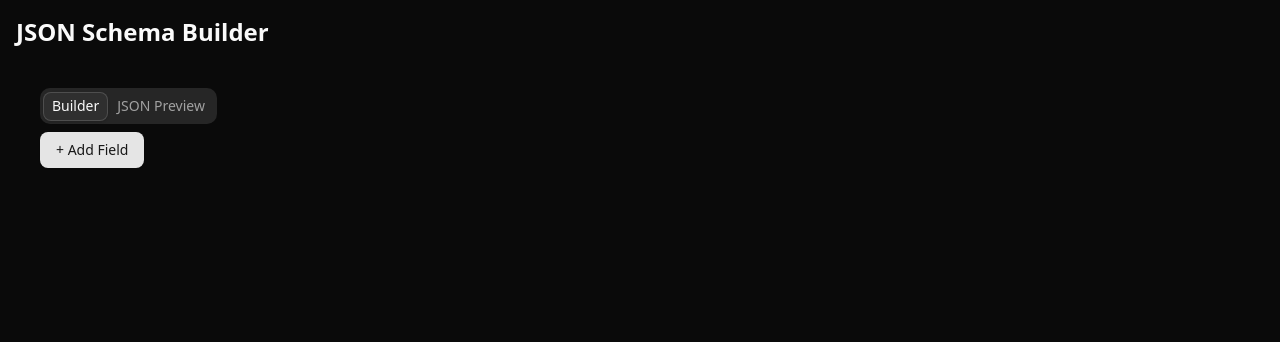
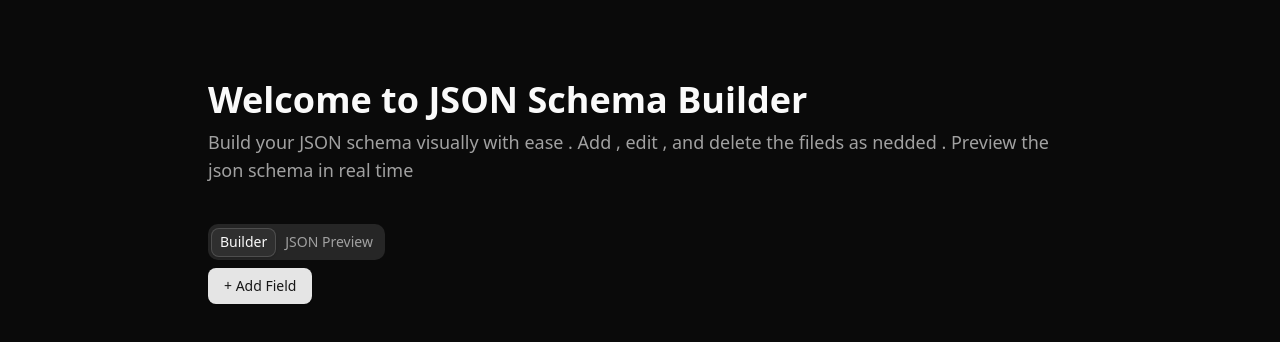
Before and after one commit to AdityaSrivastava185/json-builder-frontend, a Next.js app: page / in a window 1280 px wide. Shown: the top 342 px of the page. Built offline with nearby package versions, Linux system fonts and the light colour scheme.

Commit message:
readme file added and some basic nextjs configuration added

```diff
--- a/next.config.ts
+++ b/next.config.ts
@@ -2,10 +2,10 @@ import type { NextConfig } from "next";
 
 const nextConfig: NextConfig = {
   typescript: {
-    ignoreBuildErrors: false,
+    ignoreBuildErrors: true,
   },
   eslint: {
-    ignoreDuringBuilds: false,
+    ignoreDuringBuilds: true,
   },
 };
 
--- a/src/app/page.tsx
+++ b/src/app/page.tsx
@@ -2,8 +2,7 @@ import JsonSchemaBuilder from "@/components/FileBuilder";
 
 export default function HomePage() {
   return (
-    <main className="min-h-screen p-4">
-      <h1 className="text-2xl font-bold mb-4">JSON Schema Builder</h1>
+    <main className="min-h-screen p-4 max-w-4xl mx-auto">
       <JsonSchemaBuilder />
     </main>
   );
--- a/src/components/FileBuilder.tsx
+++ b/src/components/FileBuilder.tsx
@@ -12,6 +12,7 @@ import {
   updateNestedField
 } from "@/lib/builder-utility";
 import { FieldRenderer } from "@/components/JsonPreview"
+import HeroTitle from "./HeroTitle";
 
 export default function JsonSchemaBuilder() {
   const [fields, setFields] = useState<Field[]>([]);
@@ -39,7 +40,11 @@ export default function JsonSchemaBuilder() {
   };
 
   return (
-    <div className="p-6">
+    <div className="py-6">
+      <HeroTitle
+      title="Welcome to JSON Schema Builder"
+      description="Build your JSON schema visually with ease . Add , edit , and delete the fileds as nedded . Preview the json schema in real time "
+      />
       <Tabs defaultValue="builder">
         <TabsList>
           <TabsTrigger value="builder">Builder</TabsTrigger>
--- /dev/null
+++ b/src/components/HeroTitle.tsx
@@ -0,0 +1,16 @@
+import React from 'react'
+import { heroTitleProps } from '@/types/schema';
+
+const HeroTitle:React.FC<heroTitleProps> = ({
+    title ,
+    description,
+}) => {
+  return (
+    <div className='py-10'>
+        <h1 className="text-4xl font-bold mb-2 ">{title}</h1>
+        <p className="text-lg text-muted-foreground">{description}</p>
+    </div>
+  )
+}
+
+export default HeroTitle
--- a/src/types/schema.ts
+++ b/src/types/schema.ts
@@ -1,7 +1,12 @@
-// app/components/schema-builder/types.ts
+
 export interface Field {
   id: string;
   key: string;
   type: "String" | "Number" | "Nested";
   children?: Field[];
 }
+
+export interface heroTitleProps{
+    title : string;
+    description : string;
+}
```
Also changed, not shown: 1 other file (tests, documents, lock files or other folders).
